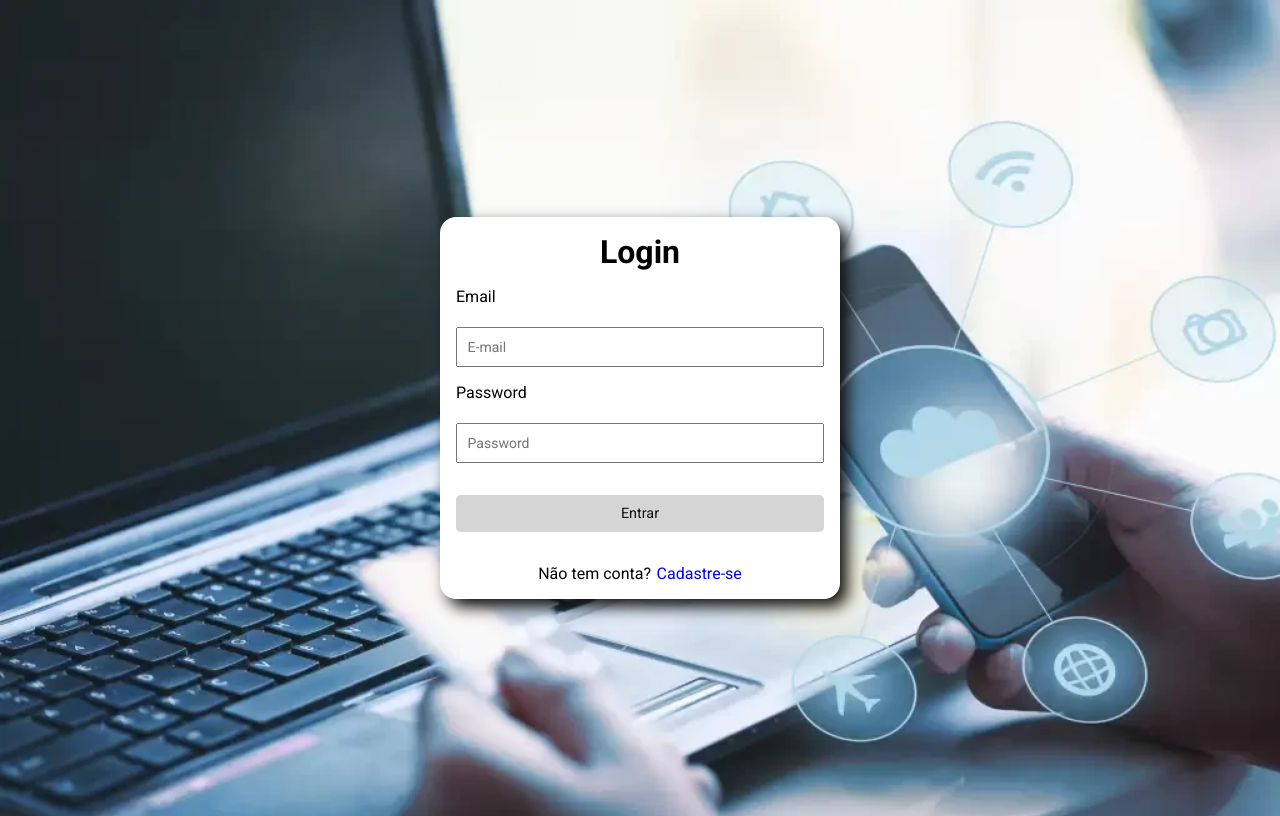
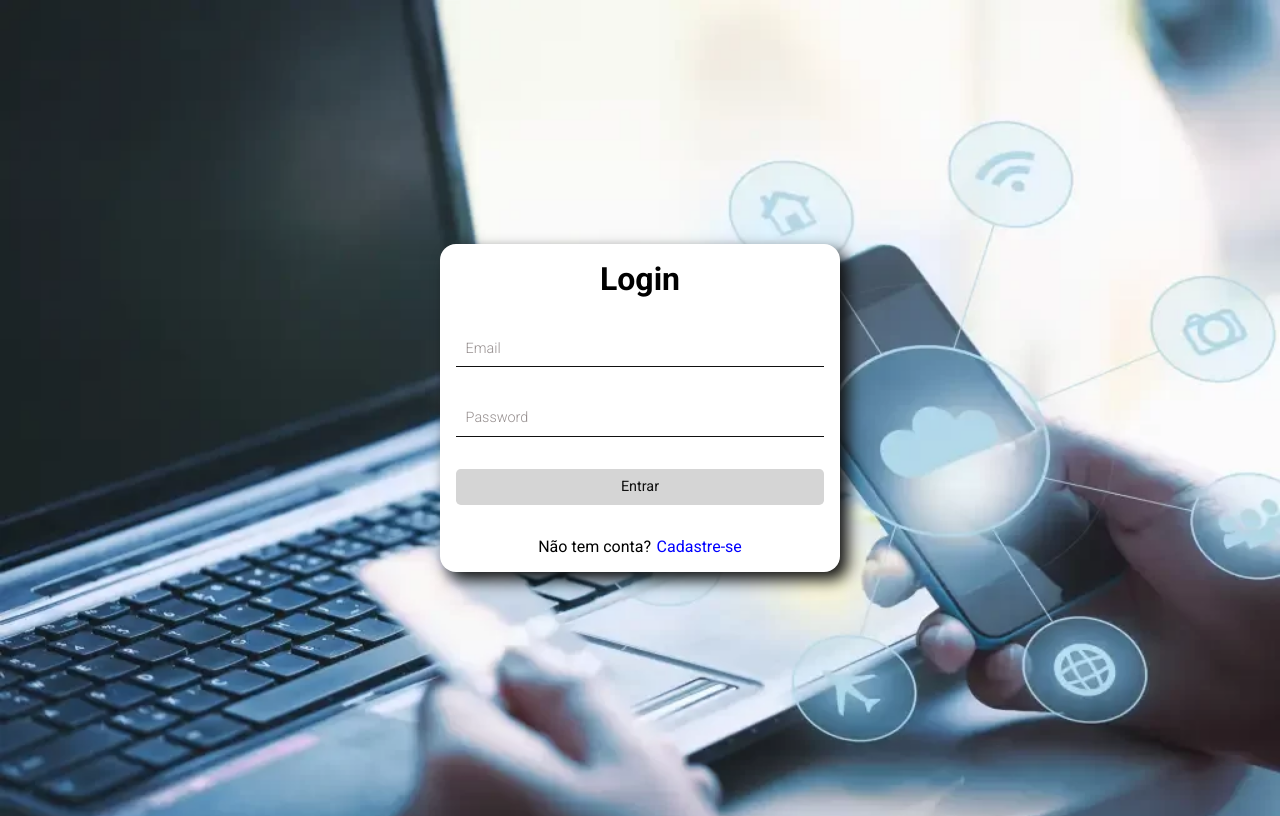
Before and after one commit to iSantanaaH/Projeto-Quadro, a React (Vite) app in the folder front-end_react/: page /login in a window 1280 px wide. Built offline with nearby package versions, Linux system fonts and the light colour scheme.

Commit message:
update login user

```diff
--- a/front-end_react/index.html
+++ b/front-end_react/index.html
@@ -11,6 +11,6 @@
   </head>
   <body>
     <div id="root"></div>
-    <script type="module" src="/src/main.tsx"></script>
+    <script type="module" src="/src/main.tsx" defer></script>
   </body>
 </html>
--- a/front-end_react/src/pages/Login.tsx
+++ b/front-end_react/src/pages/Login.tsx
@@ -1,7 +1,36 @@
+import React, { useState } from "react";
 import styles from "../styles/FormLoginUser.module.css";
 import { Helmet } from "react-helmet";
 
 const LoginPage = () => {
+  const [emailInputValue, setEmailInputValue] = useState("");
+  const [passwordInputValue, setPasswordInputValue] = useState("");
+  const [isEmailFocused, setIsEmailFocused] = useState(false);
+  const [isPasswordFocused, setIsPasswordFocused] = useState(false);
+
+  const handleEmailInputChange = (event: React.ChangeEvent<HTMLInputElement>) => {
+    const value = event.target.value;
+    setEmailInputValue(value);
+  };
+
+  const handlePasswordInputChange = (event: React.ChangeEvent<HTMLInputElement>) => {
+    const value = event.target.value;
+    setPasswordInputValue(value);
+  }
+
+  const handleEmailInputFocus = () => {
+    setIsEmailFocused(true);
+  };
+
+  const handlePasswordInputFocus = () => {
+    setIsPasswordFocused(true);
+  }
+
+  const handleInputBlur = () => {
+    setIsEmailFocused(false);
+    setIsPasswordFocused(false);
+  };
+
   return (
     <>
       <Helmet>
@@ -27,26 +56,45 @@ const LoginPage = () => {
                 action="#"
               >
                 <div className={styles.containerEmail}>
-                  <label htmlFor="email">Email</label>
+                  <label
+                    htmlFor="email"
+                    className={`${styles.labelInput} ${
+                      isEmailFocused || emailInputValue !== ""
+                        ? styles.labelInputFocus
+                        : ""
+                    }`}
+                  >
+                    Email
+                  </label>
                   <input
                     type="email"
-                    id="email"
+                    id="emailUser"
                     className="campo"
                     name="email"
-                    placeholder="E-mail"
+                    value={emailInputValue}
+                    onChange={handleEmailInputChange}
+                    onFocus={handleEmailInputFocus}
+                    onBlur={handleInputBlur}
                     required
                   />
                 </div>
 
                 <div className={styles.containerPassword}>
-                  <label htmlFor="password">Password</label>
+                  <label htmlFor="password"
+                  className={`${styles.labelInput} ${
+                    isPasswordFocused || passwordInputValue !== ""
+                      ? styles.labelInputFocus
+                      : ""
+                  }`}>Password</label>
                   <input
                     type="password"
                     id="password"
                     className="campo"
                     name="senha"
-                    placeholder="Password"
                     minLength={8}
+                    onChange={handlePasswordInputChange}
+                    onFocus={handlePasswordInputFocus}
+                    onBlur={handleInputBlur}
                     required
                   />
                 </div>
@@ -57,7 +105,9 @@ const LoginPage = () => {
                 </div>
               </form>
               <div className={styles.containerRememberPassword}>
-                <span>Não tem conta? <a href="/registrar">Cadastre-se</a></span>
+                <span>
+                  Não tem conta? <a href="/registrar">Cadastre-se</a>
+                </span>
               </div>
             </div>
           </div>
--- a/front-end_react/src/styles/FormLoginUser.module.css
+++ b/front-end_react/src/styles/FormLoginUser.module.css
@@ -1,3 +1,10 @@
+:root {
+  --white: #fff;
+  --black: #111;
+  --gray: #d5d5d5;
+  --grayLight: #968f8f;
+}
+
 .containerLimitWidth {
   display: flex;
   justify-content: center;
@@ -6,7 +13,7 @@
   flex: 1 1 auto;
   flex-wrap: wrap;
   min-height: 25rem; /* 400px */
-  width: 25rem;
+  width: 25rem; /* 400px */
   box-sizing: border-box;
   filter: drop-shadow(0.5rem 0.5rem 0.5rem #111);
 }
@@ -38,6 +45,7 @@
   flex-direction: column;
   justify-content: flex-start;
   flex: 1;
+  position: relative;
 }
 
 .containerEmail label,
@@ -45,17 +53,28 @@
   margin: 0 0 0.3rem 1rem;
 }
 
+.labelInput {
+  font-size: 0.9rem;
+  position: absolute;
+  top: 1.6rem;
+  left: 0.6rem;
+  color: var(--grayLight);
+  font-weight: 300;
+}
+
+.labelInputFocus {
+  top: 0.0800rem;
+  transition: 0.3s;
+}
+
 .containerEmail input,
 .containerPassword input {
   padding: 0.6rem;
   font-size: 0.9rem;
   margin: 1rem;
-}
-
-.containerEmail input:focus,
-.containerPassword input:focus {
-  background: #d5d5d5;
-  color: #000;
+  border: none;
+  border-bottom: 0.1rem solid var(--black);
+  outline: none;
 }
 
 .containerButtonSubmit button {
--- a/front-end_react/src/styles/FormRegisterUser.module.css
+++ b/front-end_react/src/styles/FormRegisterUser.module.css
@@ -1,7 +1,7 @@
 :root {
   --white: #fff;
   --black: #111;
-  --gray: #D5D5D5;
+  --gray: #d5d5d5;
 }
 
 .containerLimitWidth {
@@ -52,12 +52,12 @@
   margin: 0 0 0.3rem 1rem;
 }
 
-::placeholder{
-    font-size: 1rem;
-    position: absolute;
-    font-size: 14px;
-    transition: 0.3s;
-    pointer-events: none;
+::placeholder {
+  font-size: 1rem;
+  position: absolute;
+  font-size: 14px;
+  transition: 0.3s;
+  pointer-events: none;
 }
 
 .containerEmail input,
@@ -68,19 +68,6 @@
   border: none;
   border-bottom: 0.1rem solid var(--black);
   outline: none;
-}
-
-.containerEmail input:focus,
-.containerPassword input:focus {
-  transition: 0.1 ;
-  color: var(--black);
-  position: relative;
-}
-
-input::placeholder:focus {
-    position: absolute;
-    top: 10px;
-    left: 20px;
 }
 
 .containerButtonSubmit button {
```
